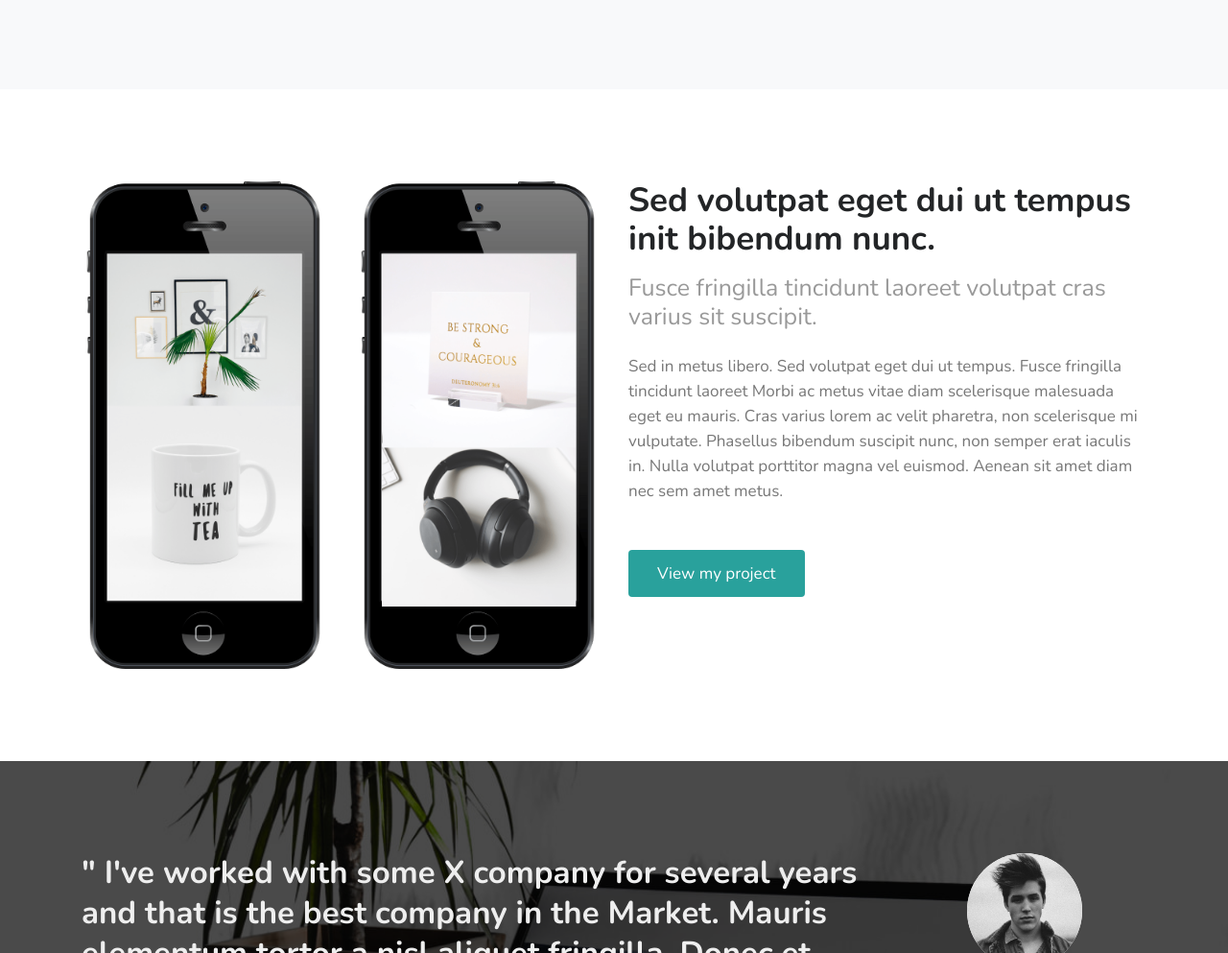
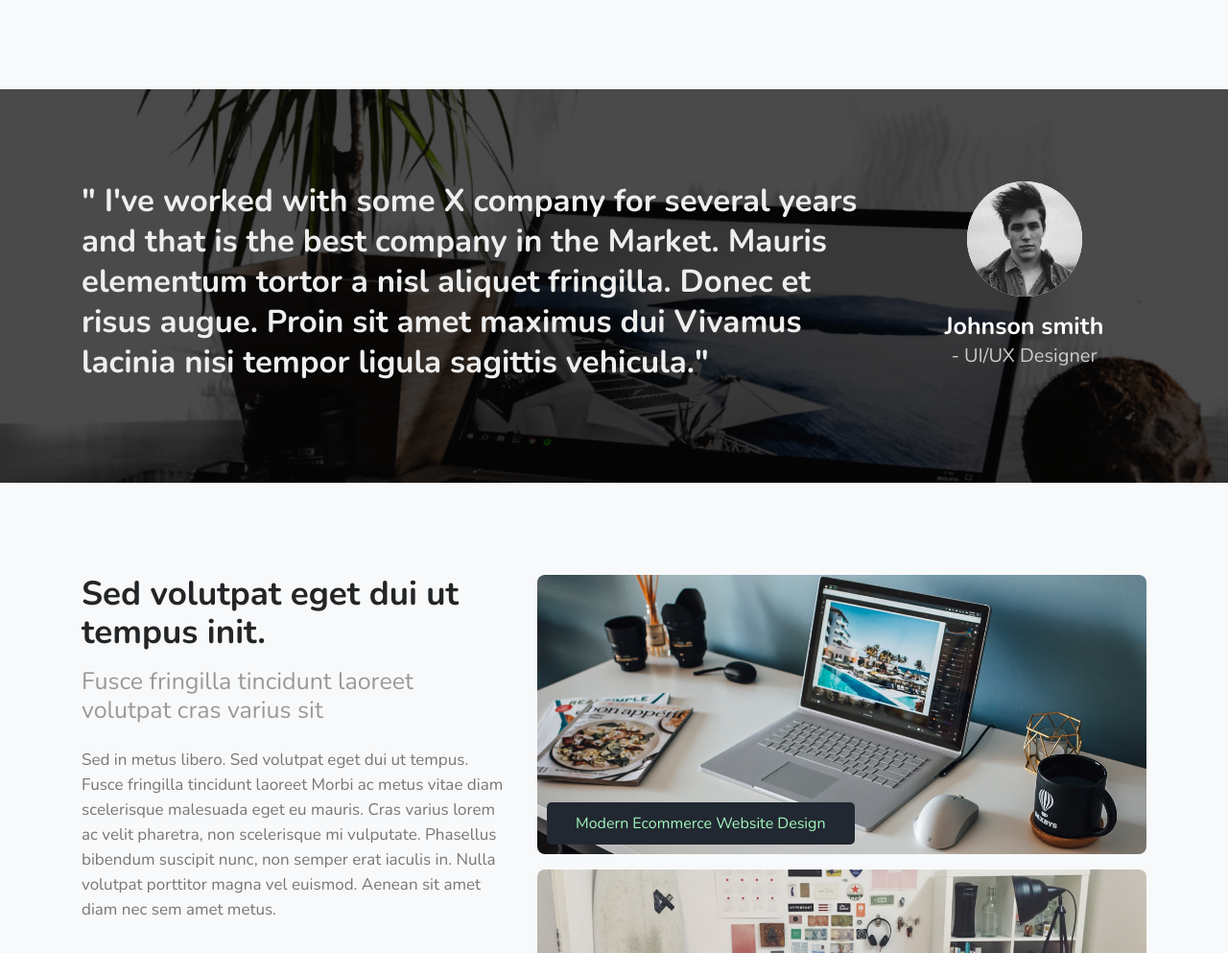
Before and after one commit to iambasilp/Basil-Portfolio-test3, a plain HTML site: page index.html in a window 1280 px wide. Shown: the part 2119-3112 px from the top of the page at 96% size. Drawn offline with nearby package versions, Linux system fonts and the light colour scheme.

Commit message:
avoid some html

```diff
--- a/index.html
+++ b/index.html
@@ -146,36 +146,7 @@ Author URL: http://w3layouts.com
 <!-- //gallery-7 -->
 
 <!-- iphone home block -->
-<section class="w3l-blog py-5">
-    <div class="container py-lg-5">
-        <div class="row">
-            <div class="col-lg-3 col-6 pr-md-3 pr-2">
-                <div class="img-block">
-                    <a href="#img">
-                        <img src="assets/images/iphone1.png" class="img-fluid" alt="image" />
-                    </a>
-                </div>
-            </div>
-            <div class="col-lg-3 col-6 pl-md-3 pl-2">
-                <div class="img-block">
-                    <a href="#img">
-                        <img src="assets/images/iphone2.png" class="img-fluid" alt="image" />
-                    </a>
-                </div>
-            </div>
-            <div class="col-lg-6 mt-lg-0 mt-md-5 mt-4">
-                <h3>Sed volutpat eget dui ut tempus init bibendum nunc.</h3>
-                <h5 class="mt-3">Fusce fringilla tincidunt laoreet volutpat cras varius sit suscipit.</h5>
-                <p class="mt-4 mb-0"> Sed in metus libero. Sed volutpat eget dui ut tempus. Fusce fringilla tincidunt laoreet
-                    Morbi ac metus vitae diam scelerisque malesuada eget eu mauris. Cras varius lorem ac velit pharetra,
-                    non scelerisque mi vulputate. Phasellus bibendum suscipit nunc, non semper erat iaculis in. Nulla
-                    volutpat porttitor magna vel euismod. Aenean sit amet diam nec sem
-                    amet metus.</p>
-                <a href="#blog.html" class="primary-btn-style btn-primary btn mt-lg-5 mt-4">View my project</a>
-            </div>
-        </div>
-    </div>
-</section>
+
 <!-- //iphone home block -->
 
 <!-- testimonial -->
```
